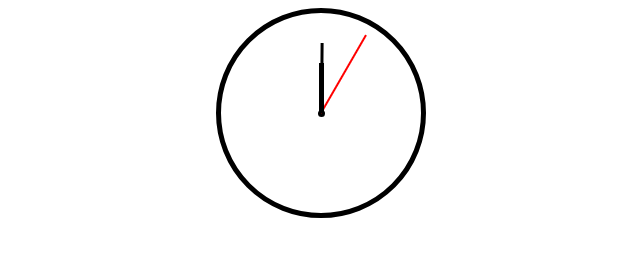
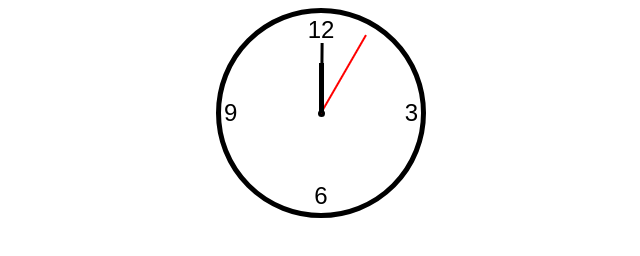
Before and after one commit to jiannazzone/CSS-Clock, a plain HTML site: page index.html in a window 1280 px wide. Shown: the full height of the page, 319-959 px from the left. Drawn offline with Linux system fonts and the light colour scheme.

Commit message:
Added text for clock face

```diff
--- a/index.html
+++ b/index.html
@@ -7,6 +7,14 @@
 <body>
 
 		<div class="clock">
+
+			<span class="text" id="twelve">12</span>
+
+			<span class="text" id="three">3</span>
+
+			<span class="text" id="six">6</span>
+
+			<span class="text" id="nine">9</span>
 
 			<span class="center"></span>
 
--- a/style.css
+++ b/style.css
@@ -13,6 +13,36 @@
 		"CLOCK";
 	justify-items: center;
 	align-items: center;
+}
+
+.text {
+	font-family: sans-serif;
+	margin: 3px;
+	font-size: 1.5em;
+}
+
+#twelve {
+	grid-area: CLOCK;
+	justify-self: center;
+	align-self: start;
+}
+
+#three {
+	grid-area: CLOCK;
+	justify-self: end;
+	align-self: center;
+}
+
+#six {
+	grid-area: CLOCK;
+	justify-self: center;
+	align-self: end;
+}
+
+#nine {
+	grid-area: CLOCK;
+	justify-self: start;
+	align-self: center;
 }
 
 .container {
```
